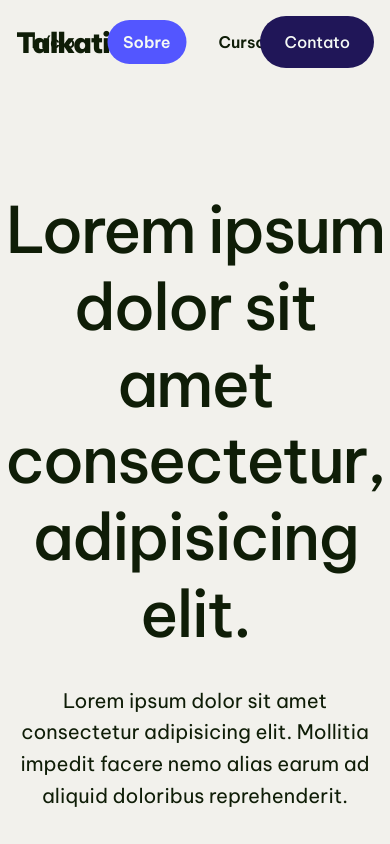
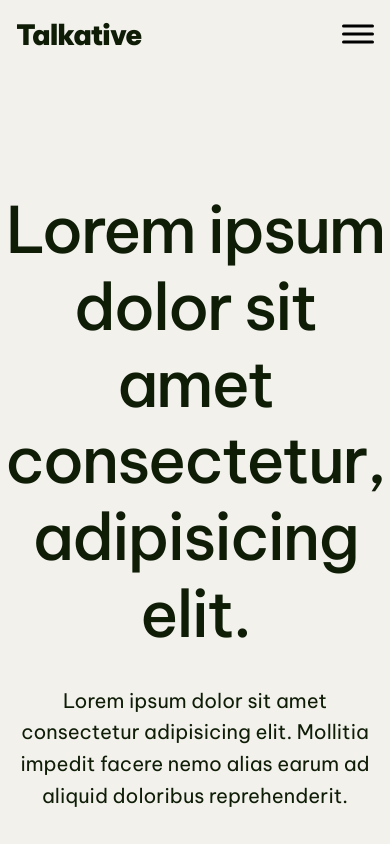
Before and after one commit to SnayderRodrigues/react-study, a React (Vite) app: page /about in a window 390 px wide. Shown: the top 844 px of the page. Built offline with nearby package versions, Linux system fonts and the light colour scheme.

Commit message:
feat: add hamburger menu for smaller screens

```diff
--- a/src/components/Header.jsx
+++ b/src/components/Header.jsx
@@ -1,9 +1,10 @@
-import React, { useEffect, useRef } from "react";
+import React, { useEffect, useRef, useState } from "react";
 import { Link, useLocation } from "react-router-dom";
 
 const Header = () => {
   const location = useLocation();
   const headerRef = useRef(null);
+  const [openMenu, setOpenMenu] = useState(false);
 
   const isHomePage = () => {
     return location.pathname === "/";
@@ -41,14 +42,19 @@ const Header = () => {
     };
   }, []);
 
+  const handleOpenMenu = () => {
+    setOpenMenu((prevState) => !prevState);
+  };
+
+
   return (
     <header ref={headerRef} id="header" className="header">
-      <div className="wrapper">
+      <div className="wrapper header__wrapper">
         <nav className="header__navbar">
           <a href="/" className="header__logo" onClick={scrollToTop}>
             <span>Talkative</span>
           </a>
-          <ul className="header__navbar-ul">
+          <ul className={`header__navbar-ul ${openMenu ? "open" : ""}`}>
             <li className="header__navbar-li">
               <Link
                 to="/"
@@ -94,6 +100,17 @@ const Header = () => {
                 Blog
               </Link>
             </li>
+            <li className="header__navbar-li">
+              <Link
+                to="/contact"
+                className={`${
+                  isContactPage() ? "active-page" : ""
+                } header__navbar-link`}
+                onClick={scrollToTop}
+              >
+                Contato
+              </Link>
+            </li>
           </ul>
           <Link
             to="contact"
@@ -104,6 +121,14 @@ const Header = () => {
           >
             Contato
           </Link>
+          <div
+            className={`header__menu ${openMenu ? "open" : ""}`}
+            onClick={handleOpenMenu}
+          >
+            <span></span>
+            <span></span>
+            <span></span>
+          </div>
         </nav>
       </div>
     </header>
--- a/src/styles/components/_header.scss
+++ b/src/styles/components/_header.scss
@@ -6,8 +6,7 @@
   top: 0;
   z-index: 999;
   padding: 16px 0;
-  transition-property: background-color;
-  transition: 500ms cubic-bezier(0.23, 1, 0.32, 1);
+  transition: background-color 500ms cubic-bezier(0.23, 1, 0.32, 1);
 
   a {
     color: var(--text-color);
@@ -22,6 +21,7 @@
     overflow: hidden;
     transition: color 500ms cubic-bezier(0.23, 1, 0.32, 1);
     position: relative;
+    z-index: 99;
 
     &:hover {
       color: var(--accent-color);
@@ -37,15 +37,33 @@
     display: flex;
     align-items: center;
     justify-content: center;
+    gap: 1rem;
     position: fixed;
     left: 50%;
     transform: translateX(-50%);
-    // background-color: var(--white);
     padding: 8px;
-    border-radius: 999px;
+
+    @include u.breakpoint-down(small) {
+      flex-direction: column;
+      gap: 2rem;
+      width: 100vw;
+      height: 100vh;
+      background-color: var(--bg-color);
+      top: 50%;
+      left: 50%;
+      transform: translate(150%, -50%);
+      transition: transform 500ms linear;
+    }
   }
-  &__navbar-li:not(:last-child) {
-    margin-right: 1rem;
+  &__navbar-ul.open {
+    transform: translate(-50%, -50%);
+  }
+  &__navbar-li:last-child {
+    display: none;
+
+    @include u.breakpoint-down(small) {
+      display: block;
+    }
   }
   &__navbar-link {
     font-weight: 600;
@@ -70,6 +88,10 @@
     &:hover {
       background-color: var(--accent-color);
     }
+
+    @include u.breakpoint-down(small) {
+      display: none;
+    }
   }
   &__navbar > &__navbar-link {
     border: 0;
@@ -83,6 +105,49 @@
     border: 0;
     background-color: var(--accent-color);
   }
+  &__menu {
+    display: none;
+
+    @include u.breakpoint-down(small) {
+      width: 2rem;
+      height: 2.25rem;
+      display: block;
+      position: relative;
+      z-index: 99;
+      padding: 0.25rem;
+      cursor: pointer;
+    }
+
+    span {
+      display: block;
+      width: 100%;
+      height: 3px;
+      background-color: var(--black);
+      border-radius: 999px;
+      position: absolute;
+      top: 50%;
+      left: 50%;
+      transform: translate(-50%, -50%);
+      transition: all 200ms linear;
+    }
+    span:first-of-type {
+      transform: translate(-50%, calc(-50% - 0.5rem));
+    }
+    span:nth-of-type(3) {
+      transform: translate(-50%, calc(-50% + 0.5rem));
+    }
+  }
+  &__menu.open {
+    span:first-of-type {
+      transform: translate(-50%, -50%) rotate(45deg);
+    }
+    span:nth-of-type(2) {
+      opacity: 0;
+    }
+    span:nth-of-type(3) {
+      transform: translate(-50%, -50%) rotate(-45deg);
+    }
+  }
 }
 
 .header.scrolled {
--- a/src/styles/util/_breakpoints.scss
+++ b/src/styles/util/_breakpoints.scss
@@ -12,6 +12,7 @@ $breakpoints-down: (
     'medium': f.em(899.98),
     'midlarge': f.em(1023.98),
     'large': f.em(1439.98),
+    'xlarge': f.em(1919.98),
 );
 
 @mixin breakpoint-up($size) {
```
